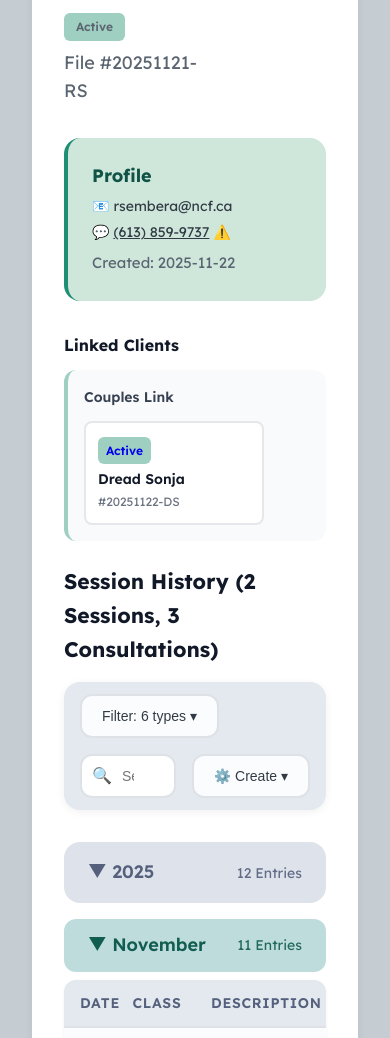
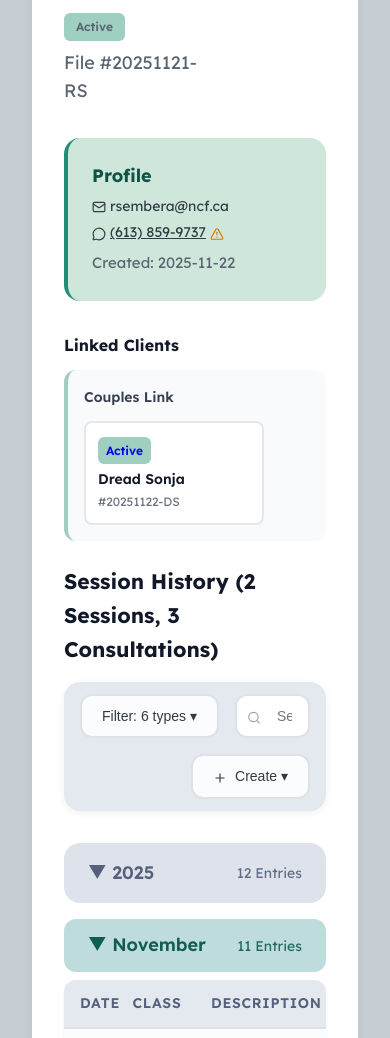
Before and after one commit to rsembera/edgecase, a Flask app: page /client/1 in a window 390 px wide. Shown: the part 147-1185 px from the top of the page. Run offline with Flask 3, Linux system fonts and the light colour scheme; data comes from the database, SQL or seed files in the repository; both versions use the stored data as it was after the commit.

Commit message:
Lucide icons fixes - search box styling and underline issue
client_file.html:
- Updated search box to use .search-box, .search-icon, .clear-search classes
- Now matches main_view.html search box structure

client_file.css:
- Added search box styles (copied from main_view.css)
- Added svg[data-lucide] sizing rule

main_view.html:
- Fixed underlined space before alert-triangle icon
- Moved icon outside <span> so space isn't underlined when phone is preferred contact
- Fixed in both detailed view (line 202) and compact view (line 232)

```diff
--- a/web/static/css/client_file.css
+++ b/web/static/css/client_file.css
@@ -122,3 +122,55 @@
     th:nth-child(2), td:nth-child(2) { width: 30%; }  /* Class */
     th:nth-child(3), td:nth-child(3) { width: 50%; }  /* Description */
 }
+
+/* Search box - matches main_view */
+.search-box {
+    position: relative;
+}
+
+.search-box input {
+    padding: 0.75rem 1rem 0.75rem 2.5rem;
+    border: 2px solid #DEE2E6;
+    border-radius: 0.75rem;
+    font-size: 0.875rem;
+    width: 100%;
+    transition: all 0.2s;
+}
+
+.search-box input:focus {
+    outline: none;
+    border-color: #1F8F74;
+    box-shadow: 0 0 0 3px rgba(31,143,116,0.06);
+}
+
+.search-icon {
+    position: absolute;
+    left: 0.75rem;
+    top: 50%;
+    transform: translateY(-50%);
+    color: #9CA3AF;
+}
+
+.clear-search {
+    position: absolute;
+    right: 0.75rem;
+    top: 50%;
+    transform: translateY(-50%);
+    background: none;
+    border: none;
+    color: #9CA3AF;
+    cursor: pointer;
+    padding: 0.25rem 0.5rem;
+    display: none;
+}
+
+.clear-search:hover {
+    color: #6B7280;
+}
+
+/* Lucide icon sizing */
+svg[data-lucide] {
+    width: 14px !important;
+    height: 14px !important;
+    vertical-align: middle;
+}
--- a/web/templates/client_file.html
+++ b/web/templates/client_file.html
@@ -58,7 +58,7 @@
             {# Minor Badge #}
             {% if profile_entry.is_minor %}
             <span style="background: #DBEAFE; color: #1E40AF; padding: 0.25rem 0.5rem; border-radius: 0.25rem; font-size: 0.75rem; font-weight: 600;">
-                👶 Minor
+                <i data-lucide="baby" style="width: 12px; height: 12px; vertical-align: middle;"></i> Minor
             </span>
             {% endif %}
         </div>
@@ -66,7 +66,7 @@
         {# Contact Information - matching main_view.html logic #}
         {% if profile_entry.email %}
         <p style="font-size: 0.875rem; color: #323B45; margin: 0.25rem 0;">
-            📧 <a href="mailto:{{ profile_entry.email }}"
+            <i data-lucide="mail" style="width: 14px; height: 14px; vertical-align: middle;"></i> <a href="mailto:{{ profile_entry.email }}"
                   style="color: #323B45; text-decoration: {% if profile_entry.preferred_contact == 'email' %}underline{% else %}none{% endif %};"
                   onclick="event.stopPropagation();">{{ profile_entry.email }}</a>
         </p>
@@ -110,11 +110,11 @@
             {% endif %}
 
             {% if display_phone %}
-                {% if link_type == 'tel' %}📞{% else %}💬{% endif %}
+                {% if link_type == 'tel' %}<i data-lucide="phone" style="width: 14px; height: 14px; vertical-align: middle;"></i>{% else %}<i data-lucide="message-circle" style="width: 14px; height: 14px; vertical-align: middle;"></i>{% endif %}
                 <a href="{{ link_type }}:{{ display_phone }}"
                    style="color: #323B45; text-decoration: {% if is_preferred %}underline{% else %}none{% endif %};"
                    onclick="event.stopPropagation();">{{ display_phone }}</a>
-                {% if profile_entry.ok_to_leave_message == 'no' %} ⚠️{% endif %}
+                {% if profile_entry.ok_to_leave_message == 'no' %} <i data-lucide="alert-triangle" style="width: 14px; height: 14px; vertical-align: middle; color: #D97706;"></i>{% endif %}
             {% endif %}
         </p>
         {% endif %}
@@ -229,15 +229,14 @@
         </div>
 
         <!-- Search Box -->
-        <div class="entry-search-box" style="position: relative; flex: 1; max-width: 400px;">
+        <div class="search-box" style="flex: 1; max-width: 400px;">
+            <span class="search-icon"><i data-lucide="search"></i></span>
             <input type="text"
                 id="entry-search"
-                placeholder="Search entries..."
-                style="width: 100%; padding: 0.75rem 2.5rem 0.75rem 2.5rem; border: 2px solid #DEE2E6; border-radius: 0.75rem; font-size: 0.875rem;">
-            <span style="position: absolute; left: 0.75rem; top: 50%; transform: translateY(-50%); font-size: 1rem;">🔍</span>
+                placeholder="Search entries...">
             <button type="button"
                     id="clear-entry-search"
-                    style="display: none; position: absolute; right: 0.75rem; top: 50%; transform: translateY(-50%); background: none; border: none; color: #9CA3AF; font-size: 1.25rem; cursor: pointer; padding: 0.25rem 0.5rem;">✕</button>
+                    class="clear-search"><i data-lucide="x"></i></button>
         </div>
 
         <!-- Action Buttons (right-aligned) -->
@@ -245,44 +244,44 @@
             <!-- Add Entry Dropdown -->
             <div style="position: relative;">
                 <button class="dropdown-btn" onclick="toggleDropdown('add-entry-dropdown')">
-                    ⚙️ Create ▾
+                    <i data-lucide="plus" style="width: 16px; height: 16px; vertical-align: middle; margin-right: 0.25rem;"></i> Create ▾
                 </button>
                 <div id="add-entry-dropdown" style="display: none; position: absolute; top: 100%; right: 0; margin-top: 0.5rem; background: white; border-radius: 0.75rem; box-shadow: 0 4px 12px rgba(0,0,0,0.15); padding: 0.5rem; min-width: 200px; z-index: 100;">
                     <a href="{{ url_for('entries.create_session', client_id=client.id) }}"
                        style="display: block; padding: 0.75rem 1rem; text-decoration: none; color: #2d3748; border-radius: 0.5rem; font-size: 0.9375rem;"
                        onmouseover="this.style.background='#F3F4F6'"
                        onmouseout="this.style.background='transparent'">
-                        📝 Session
+                        <i data-lucide="clipboard" style="width: 16px; height: 16px; vertical-align: middle; margin-right: 0.5rem;"></i>Session
                     </a>
                     <a href="{{ url_for('entries.create_communication', client_id=client.id) }}"
                        style="display: block; padding: 0.75rem 1rem; text-decoration: none; color: #2d3748; border-radius: 0.5rem; font-size: 0.9375rem;"
                        onmouseover="this.style.background='#F3F4F6'"
                        onmouseout="this.style.background='transparent'">
-                        💬 Communication
+                        <i data-lucide="message-circle" style="width: 16px; height: 16px; vertical-align: middle; margin-right: 0.5rem;"></i>Communication
                     </a>
                     <a href="{{ url_for('entries.create_absence', client_id=client.id) }}"
                        style="display: block; padding: 0.75rem 1rem; text-decoration: none; color: #2d3748; border-radius: 0.5rem; font-size: 0.9375rem;"
                        onmouseover="this.style.background='#F3F4F6'"
                        onmouseout="this.style.background='transparent'">
-                        🚫 Absence
+                        <i data-lucide="x-circle" style="width: 16px; height: 16px; vertical-align: middle; margin-right: 0.5rem;"></i>Absence
                     </a>
                     <a href="{{ url_for('entries.create_item', client_id=client.id) }}"
                        style="display: block; padding: 0.75rem 1rem; text-decoration: none; color: #2d3748; border-radius: 0.5rem; font-size: 0.9375rem;"
                        onmouseover="this.style.background='#F3F4F6'"
                        onmouseout="this.style.background='transparent'">
-                        📦 Item
+                        <i data-lucide="package" style="width: 16px; height: 16px; vertical-align: middle; margin-right: 0.5rem;"></i>Item
                     </a>
                     <a href="{{ url_for('entries.create_upload', client_id=client.id) }}"
                     style="display: block; padding: 0.75rem 1rem; text-decoration: none; color: #2d3748; border-radius: 0.5rem; font-size: 0.9375rem;"
                     onmouseover="this.style.background='#F3F4F6'"
                     onmouseout="this.style.background='transparent'">
-                        📎 Upload
+                        <i data-lucide="paperclip" style="width: 16px; height: 16px; vertical-align: middle; margin-right: 0.5rem;"></i>Upload
                     </a>
                     <a href=""
                     style="display: block; padding: 0.75rem 1rem; text-decoration: none; color: #2d3748; border-radius: 0.5rem; font-size: 0.9375rem;"
                     onmouseover="this.style.background='#F3F4F6'"
                     onmouseout="this.style.background='transparent'">
-                        📒 Export
+                        <i data-lucide="file-text" style="width: 16px; height: 16px; vertical-align: middle; margin-right: 0.5rem;"></i>Export
                     </a>
                 </div>
             </div>
--- a/web/templates/entry_forms/profile.html
+++ b/web/templates/entry_forms/profile.html
@@ -171,7 +171,7 @@
             </div>
         </div>
 
-        <div class="form-row-full">
+        <div class="form-row">
             <div class="form-group">
                 <label for="preferred_contact">Preferred Contact Method</label>
                 <select id="preferred_contact" name="preferred_contact">
--- a/web/templates/main_view.html
+++ b/web/templates/main_view.html
@@ -199,7 +199,7 @@
                     <a href="{% if client.contact_type == 'text' %}sms:{% else %}tel:{% endif %}{{ client.display_phone }}"
                        class="contact-link {{ 'preferred' if client.preferred_contact in ['call_cell', 'call_home', 'call_work', 'text'] else '' }}"
                        onclick="event.stopPropagation()">
-                        {{ client.contact_icon|safe }} <span>{{ client.display_phone }}{% if client.ok_to_leave_message == 'no' %} <i data-lucide="alert-triangle" style="width: 14px; height: 14px; vertical-align: middle; color: #D97706;"></i>{% endif %}</span>
+                        {{ client.contact_icon|safe }} <span>{{ client.display_phone }}</span>{% if client.ok_to_leave_message == 'no' %} <i data-lucide="alert-triangle" style="width: 14px; height: 14px; vertical-align: middle; color: #D97706;"></i>{% endif %}
                     </a>
                     {% endif %}
                 </div>
@@ -229,7 +229,7 @@
                     <a href="{% if client.contact_type == 'text' %}sms:{% else %}tel:{% endif %}{{ client.display_phone }}"
                        class="contact-link {{ 'preferred' if client.preferred_contact in ['call_cell', 'call_home', 'call_work', 'text'] else '' }}"
                        onclick="event.stopPropagation()">
-                        {{ client.contact_icon|safe }} <span>{{ client.display_phone }}{% if client.ok_to_leave_message == 'no' %} <i data-lucide="alert-triangle" style="width: 14px; height: 14px; vertical-align: middle; color: #D97706;"></i>{% endif %}</span>
+                        {{ client.contact_icon|safe }} <span>{{ client.display_phone }}</span>{% if client.ok_to_leave_message == 'no' %} <i data-lucide="alert-triangle" style="width: 14px; height: 14px; vertical-align: middle; color: #D97706;"></i>{% endif %}
                     </a>
                     {% endif %}
                 </div>
```
Also changed, not shown: data/edgecase.db.
